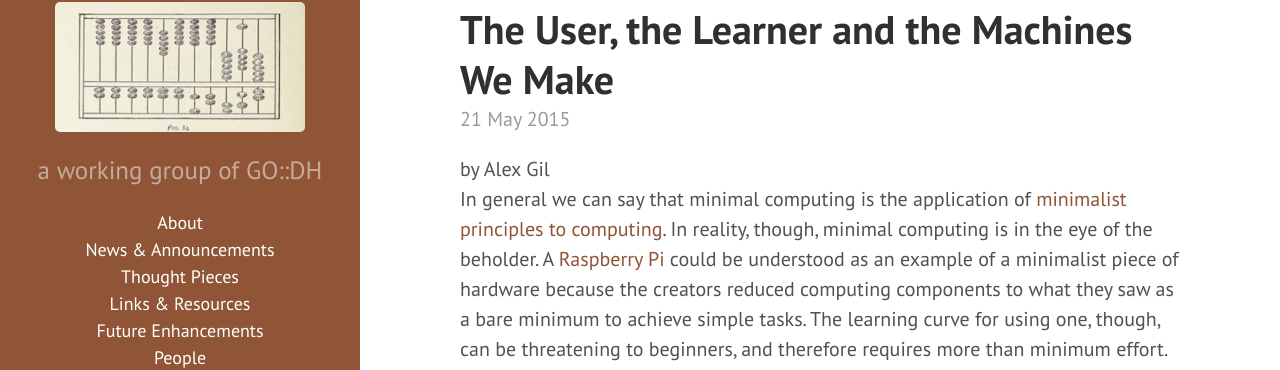
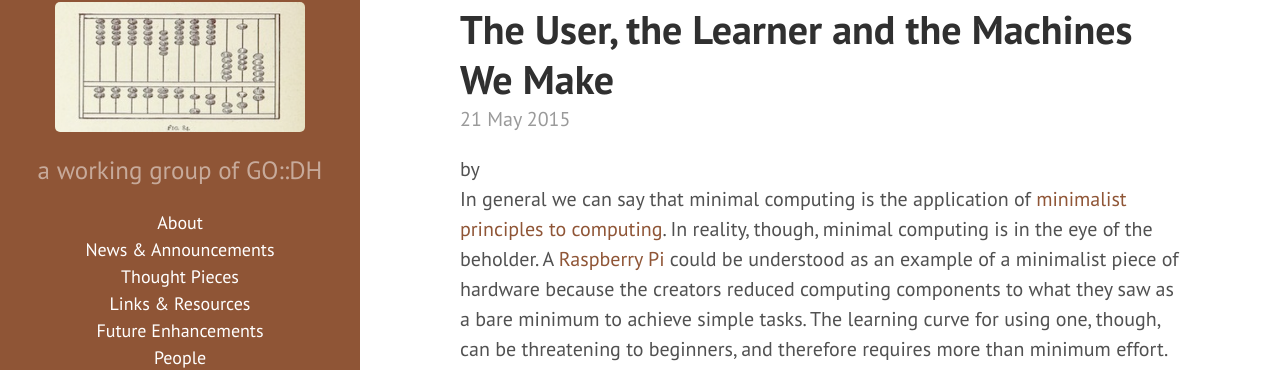
Before and after one commit to go-dh/mincomp, a Jekyll site: the page built from _posts/2015-05-21-user-vs-learner.markdown, in a window 1280 px wide and 900 px high. Shown: the part 106-476 px from the top of the window. Built offline with Jekyll 4.4.1, drawn with Linux system fonts in a browser that asks for light colours.

Commit message:
changed page.author to post.author

```diff
--- a/_layouts/post.html
+++ b/_layouts/post.html
@@ -5,7 +5,7 @@ layout: default
 <div class="post">
   <h1 class="post-title">{{ page.title }}</h1>
   <span class="post-date">{{ page.date | date_to_string }}</span>
-  <span class="post-author">by {{ page.author }}</span>
+  <span class="post-author">by {{ post.author }}</span>
   {{ content }}
 </div>
 
```
